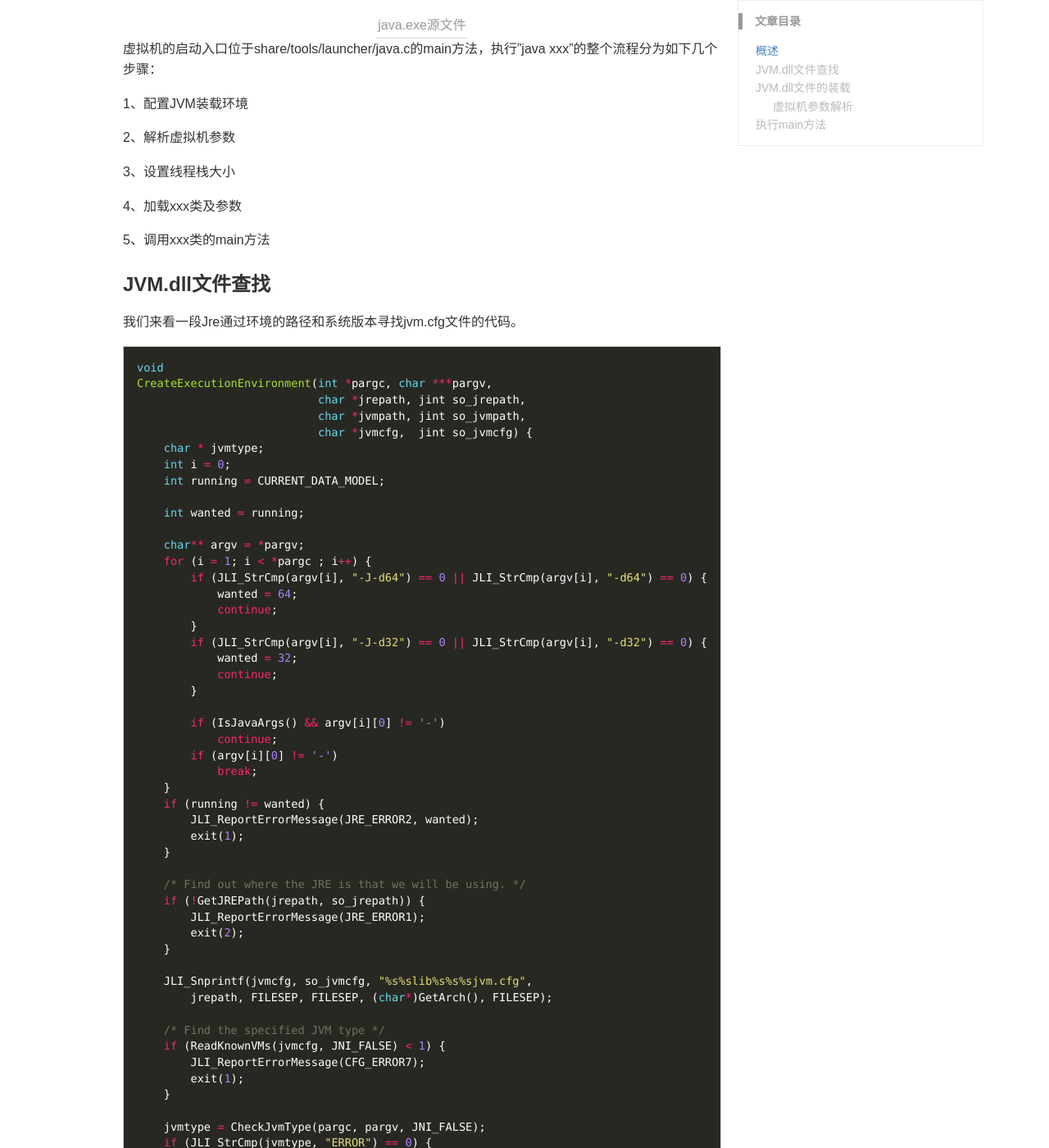
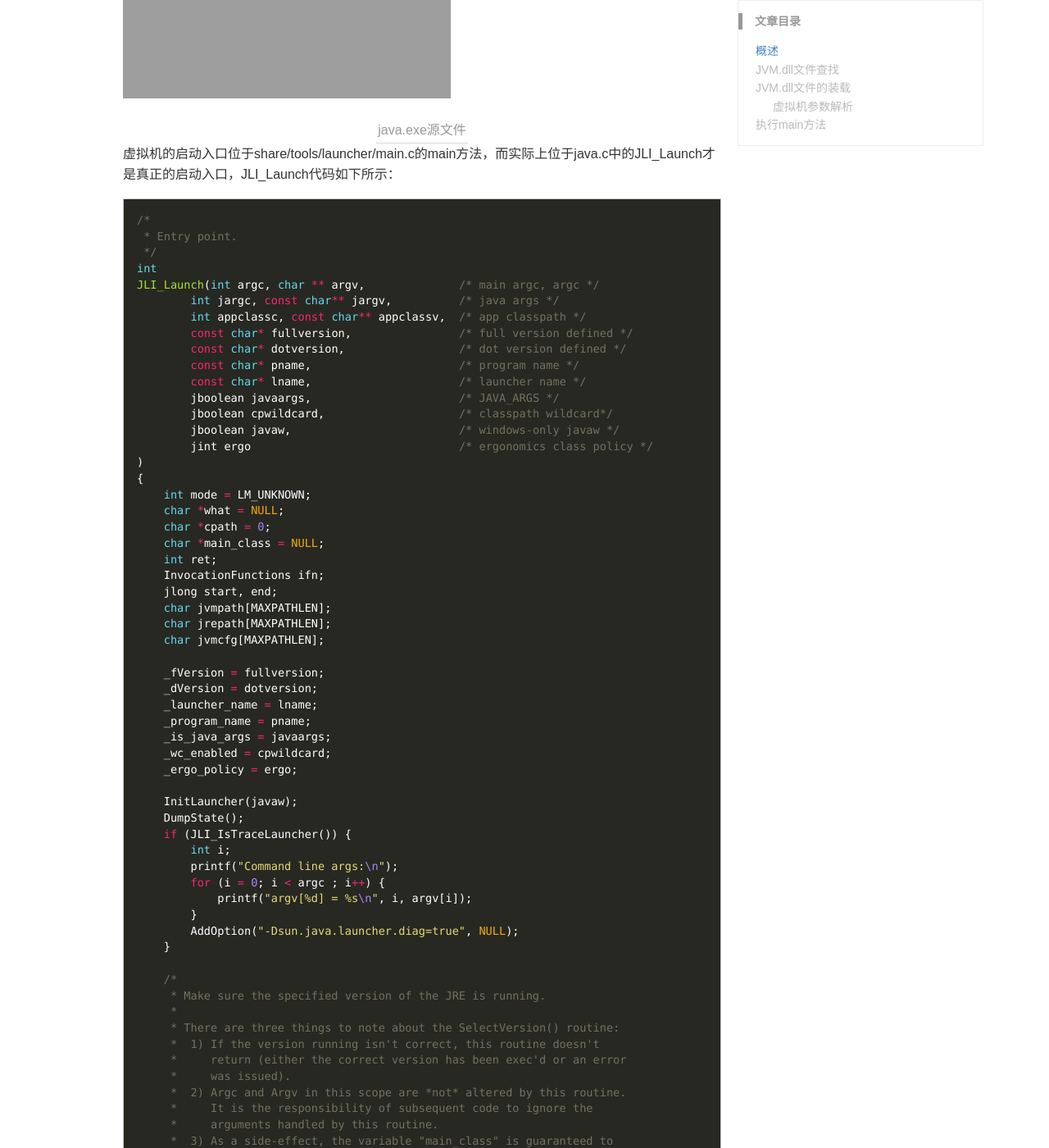
Before and after one commit to MazFactor/mzlongblog, a Jekyll site: the page built from _posts/2021-02-15-深入理解Java虚拟机笔记（一）（附录）-Java虚拟机启动、加载类过程（1）.md, in a window 1280 px wide and 1400 px high, scrolled down 808 px. Shown: the whole window at 82% size. Built offline with Jekyll 4.4.1, drawn with Linux system fonts in a browser that asks for light colours; comment, search, counter and statistics services are not loaded; some of the changed text lies outside the part shown.

Commit message:
2021022001

````diff
--- a/_posts/2021-02-15-深入理解Java虚拟机笔记（一）（附录）-Java虚拟机启动、加载类过程（1）.md
+++ b/_posts/2021-02-15-深入理解Java虚拟机笔记（一）（附录）-Java虚拟机启动、加载类过程（1）.md
@@ -6,7 +6,12 @@ description: Java虚拟机启动过程及类加载
 keywords: Java虚拟机
 ---
 ### 概述
-当我们使用"java xxx"命令运行某个带main方法的.class文件时，实际是调用jdk安装目录下的java.exe来运行该文件的。即java.exe是java class文件的执行程序，但实际上java.exe程序只是一个执行的外壳。它会装载jvm.dll（windows下），这个动态连接库才是java虚拟机的实际操作处理所在。java.exe程序只负责查找和装载jvm.dll动态库，并调用它进行class文件执行处理。
+当我们使用"java xxx"命令运行某个带main方法的.class文件时，实际是调用jdk安装目录下的java.exe来运行该文件的。即java.exe是java class文件的执行程序，但实际上java.exe程序只是一个执行的外壳。它会装载jvm.dll（windows下），这个动态连接库才是java虚拟机的实际操作处理所在。java.exe程序只负责查找和装载jvm.dll动态库，并调用它进行class文件执行处理。整个流程分为如下几个步骤：<br>
+1、配置JVM装载环境<br>
+2、解析虚拟机参数<br>
+3、设置线程栈大小<br>
+4、加载xxx类及参数<br>
+5、调用xxx类的main方法<br>
 
 下图是生成java.exe的源码，解压JDK安装目录下的src.zip，在src/launcher/目录下可以找到这些源码文件：
 
@@ -15,18 +20,144 @@ keywords: Java虚拟机
 <div style="color:orange; border-bottom: 1px solid #d9d9d9;display: inline-block;color: #999;padding: 2px;">java.exe源文件</div>
 </center>
 
-虚拟机的启动入口位于share/tools/launcher/java.c的main方法，执行"java xxx"的整个流程分为如下几个步骤：
+虚拟机的启动入口位于share/tools/launcher/main.c的main方法，而实际上位于java.c中的JLI_Launch才是真正的启动入口，JLI_Launch代码如下所示：
+```c++
+/*
+ * Entry point.
+ */
+int
+JLI_Launch(int argc, char ** argv,              /* main argc, argc */
+        int jargc, const char** jargv,          /* java args */
+        int appclassc, const char** appclassv,  /* app classpath */
+        const char* fullversion,                /* full version defined */
+        const char* dotversion,                 /* dot version defined */
+        const char* pname,                      /* program name */
+        const char* lname,                      /* launcher name */
+        jboolean javaargs,                      /* JAVA_ARGS */
+        jboolean cpwildcard,                    /* classpath wildcard*/
+        jboolean javaw,                         /* windows-only javaw */
+        jint ergo                               /* ergonomics class policy */
+)
+{
+    int mode = LM_UNKNOWN;
+    char *what = NULL;
+    char *cpath = 0;
+    char *main_class = NULL;
+    int ret;
+    InvocationFunctions ifn;
+    jlong start, end;
+    char jvmpath[MAXPATHLEN];
+    char jrepath[MAXPATHLEN];
+    char jvmcfg[MAXPATHLEN];
 
-1、配置JVM装载环境
+    _fVersion = fullversion;
+    _dVersion = dotversion;
+    _launcher_name = lname;
+    _program_name = pname;
+    _is_java_args = javaargs;
+    _wc_enabled = cpwildcard;
+    _ergo_policy = ergo;
 
-2、解析虚拟机参数
+    InitLauncher(javaw);
+    DumpState();
+    if (JLI_IsTraceLauncher()) {
+        int i;
+        printf("Command line args:\n");
+        for (i = 0; i < argc ; i++) {
+            printf("argv[%d] = %s\n", i, argv[i]);
+        }
+        AddOption("-Dsun.java.launcher.diag=true", NULL);
+    }
 
-3、设置线程栈大小
+    /*
+     * Make sure the specified version of the JRE is running.
+     *
+     * There are three things to note about the SelectVersion() routine:
+     *  1) If the version running isn't correct, this routine doesn't
+     *     return (either the correct version has been exec'd or an error
+     *     was issued).
+     *  2) Argc and Argv in this scope are *not* altered by this routine.
+     *     It is the responsibility of subsequent code to ignore the
+     *     arguments handled by this routine.
+     *  3) As a side-effect, the variable "main_class" is guaranteed to
+     *     be set (if it should ever be set).  This isn't exactly the
+     *     poster child for structured programming, but it is a small
+     *     price to pay for not processing a jar file operand twice.
+     *     (Note: This side effect has been disabled.  See comment on
+     *     bugid 5030265 below.)
+     */
+    SelectVersion(argc, argv, &main_class);
 
-4、加载xxx类及参数
+    CreateExecutionEnvironment(&argc, &argv,
+                               jrepath, sizeof(jrepath),
+                               jvmpath, sizeof(jvmpath),
+                               jvmcfg,  sizeof(jvmcfg));
 
-5、调用xxx类的main方法
+    if (!IsJavaArgs()) {
+        SetJvmEnvironment(argc,argv);
+    }
 
+    ifn.CreateJavaVM = 0;
+    ifn.GetDefaultJavaVMInitArgs = 0;
+
+    if (JLI_IsTraceLauncher()) {
+        start = CounterGet();
+    }
+
+    if (!LoadJavaVM(jvmpath, &ifn)) {
+        return(6);
+    }
+
+    if (JLI_IsTraceLauncher()) {
+        end   = CounterGet();
+    }
+
+    JLI_TraceLauncher("%ld micro seconds to LoadJavaVM\n",
+             (long)(jint)Counter2Micros(end-start));
+
+    ++argv;
+    --argc;
+
+    if (IsJavaArgs()) {
+        /* Preprocess wrapper arguments */
+        TranslateApplicationArgs(jargc, jargv, &argc, &argv);
+        if (!AddApplicationOptions(appclassc, appclassv)) {
+            return(1);
+        }
+    } else {
+        /* Set default CLASSPATH */
+        cpath = getenv("CLASSPATH");
+        if (cpath == NULL) {
+            cpath = ".";
+        }
+        SetClassPath(cpath);
+    }
+
+    /* Parse command line options; if the return value of
+     * ParseArguments is false, the program should exit.
+     */
+    if (!ParseArguments(&argc, &argv, &mode, &what, &ret, jrepath))
+    {
+        return(ret);
+    }
+
+    /* Override class path if -jar flag was specified */
+    if (mode == LM_JAR) {
+        SetClassPath(what);     /* Override class path */
+    }
+
+    /* set the -Dsun.java.command pseudo property */
+    SetJavaCommandLineProp(what, argc, argv);
+
+    /* Set the -Dsun.java.launcher pseudo property */
+    SetJavaLauncherProp();
+
+    /* set the -Dsun.java.launcher.* platform properties */
+    SetJavaLauncherPlatformProps();
+
+    return JVMInit(&ifn, threadStackSize, argc, argv, mode, what, ret);
+}
+```
 
 ### JVM.dll文件查找
 我们来看一段Jre通过环境的路径和系统版本寻找jvm.cfg文件的代码。
````
